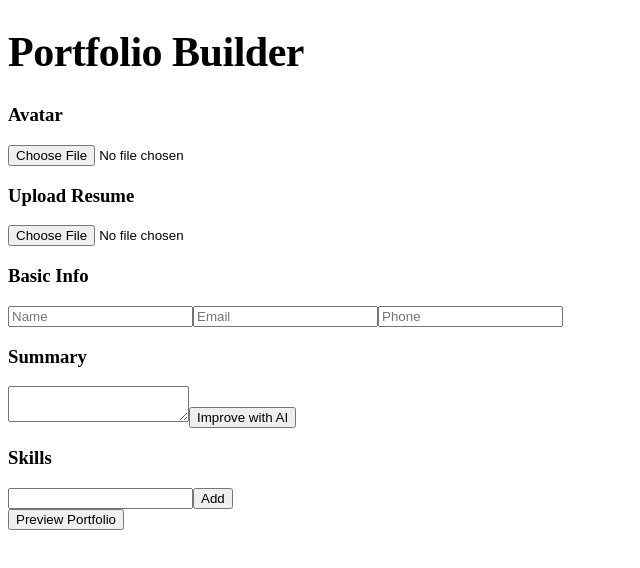
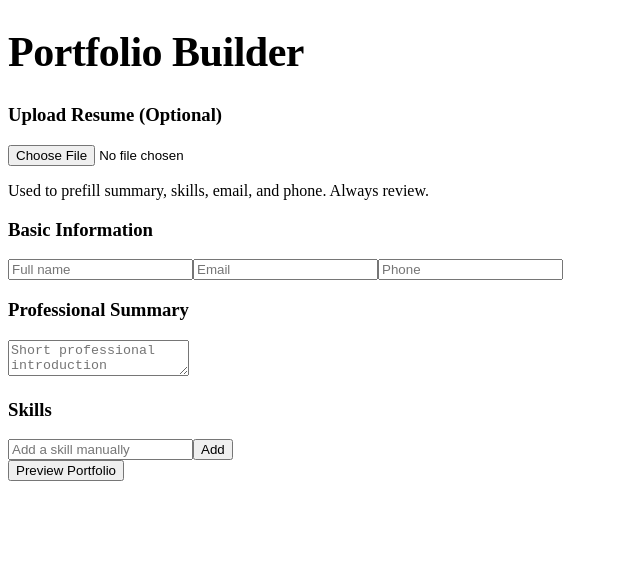
Before and after one commit to Singhakash9/resume-to-portfolio, a Next.js app: page /editor in a window 1280 px wide. Shown: the top 568 px of the page, without its empty margins (0-640 px from the left). Built offline with nearby package versions, Linux system fonts and the light colour scheme.

Commit message:
Fix resume skill normalization and editor state loading

```diff
--- a/app/editor/page.tsx
+++ b/app/editor/page.tsx
@@ -11,25 +11,12 @@ type Experience = {
   details: string;
 };
 
-type Education = {
-  institution: string;
-  degree: string;
-  duration: string;
-};
-
-type Project = {
-  name: string;
-  description: string;
-};
-
 /* ================= SECTION HEADERS ================= */
 
 const SECTION_HEADERS = {
   summary: ["summary", "profile", "about"],
-  skills: ["skills", "technical skills", "core skills"],
+  skills: ["skills", "technical skills", "core skills", "data & tools"],
   experience: ["experience", "work experience", "employment"],
-  education: ["education", "academic"],
-  projects: ["projects", "personal projects"],
 };
 
 /* ================= HELPERS ================= */
@@ -37,15 +24,16 @@ const SECTION_HEADERS = {
 const normalizeText = (text: string) =>
   text.replace(/\r/g, "").replace(/\n{2,}/g, "\n").trim();
 
+/**
+ * Break resume into high-level sections only
+ */
 const segmentResumeText = (raw: string) => {
   const text = normalizeText(raw);
   const lines = text.split("\n");
 
-  const sections: any = {
+  const sections = {
     summary: "",
-    skills: [],
-    education: "",
-    projects: "",
+    skills: [] as string[],
   };
 
   let current: keyof typeof sections | null = null;
@@ -53,11 +41,14 @@ const segmentResumeText = (raw: string) => {
   for (const line of lines) {
     const lower = line.toLowerCase().trim();
 
-    for (const key in SECTION_HEADERS) {
-      if ((SECTION_HEADERS as any)[key].includes(lower)) {
-        current = key as any;
-        continue;
-      }
+    if (SECTION_HEADERS.summary.includes(lower)) {
+      current = "summary";
+      continue;
+    }
+
+    if (SECTION_HEADERS.skills.includes(lower)) {
+      current = "skills";
+      continue;
     }
 
     if (!current || !line.trim()) continue;
@@ -65,11 +56,35 @@ const segmentResumeText = (raw: string) => {
     if (current === "skills") {
       sections.skills.push(line.trim());
     } else {
-      sections[current] += line + " ";
+      sections.summary += line + " ";
     }
   }
 
   return sections;
+};
+
+/**
+ * Convert resume skill paragraphs into clean skill tokens
+ */
+const normalizeSkills = (rawSkills: string[]) => {
+  const cleaned: string[] = [];
+
+  rawSkills.forEach(line => {
+    // Remove category labels like "Business Analysis:"
+    const noCategory = line.replace(/^[A-Za-z &]+:/, "").trim();
+
+    // Split by commas
+    noCategory.split(",").forEach(part => {
+      const skill = part
+        .replace(/\(.*?\)/g, "") // remove explanations
+        .replace(/and /gi, "")
+        .trim();
+
+      if (skill.length > 2) cleaned.push(skill);
+    });
+  });
+
+  return Array.from(new Set(cleaned));
 };
 
 /* ================= COMPONENT ================= */
@@ -80,34 +95,28 @@ export default function EditorPage() {
   const [phone, setPhone] = useState("");
   const [summary, setSummary] = useState("");
 
-  const [avatar, setAvatar] = useState<string | null>(null);
-
   const [skills, setSkills] = useState<string[]>([]);
   const [skillInput, setSkillInput] = useState("");
 
-  const [experience, setExperience] = useState<Experience[]>([]);
-  const [education, setEducation] = useState<Education[]>([]);
-  const [projects, setProjects] = useState<Project[]>([]);
-
-  /* ================= LOAD / SAVE ================= */
+  /* ================= LOAD ================= */
 
   useEffect(() => {
     const saved = localStorage.getItem("portfolioData");
-    if (saved) Object.assign(
-      {
-        setName,
-        setEmail,
-        setPhone,
-        setSummary,
-        setSkills,
-        setExperience,
-        setEducation,
-        setProjects,
-        setAvatar,
-      },
-      JSON.parse(saved)
-    );
+    if (!saved) return;
+
+    try {
+      const d = JSON.parse(saved);
+      setName(d.name || "");
+      setEmail(d.email || "");
+      setPhone(d.phone || "");
+      setSummary(d.summary || "");
+      setSkills(d.skills || []);
+    } catch {
+      console.warn("Invalid saved portfolio data");
+    }
   }, []);
+
+  /* ================= SAVE ================= */
 
   useEffect(() => {
     localStorage.setItem(
@@ -118,20 +127,18 @@ export default function EditorPage() {
         phone,
         summary,
         skills,
-        experience,
-        education,
-        projects,
-        avatar,
       })
     );
-  }, [name, email, phone, summary, skills, experience, education, projects, avatar]);
+  }, [name, email, phone, summary, skills]);
 
   /* ================= UPLOAD ================= */
 
   const handleUpload = async (file: File) => {
     let text = "";
 
-    if (file.name.endsWith(".txt")) text = await file.text();
+    if (file.name.endsWith(".txt")) {
+      text = await file.text();
+    }
 
     if (file.name.endsWith(".docx")) {
       const mammoth = await import("mammoth");
@@ -152,18 +159,14 @@ export default function EditorPage() {
 
     const sections = segmentResumeText(text);
 
-    if (!summary) setSummary(sections.summary.slice(0, 500));
-    if (skills.length === 0) setSkills(sections.skills.slice(0, 15));
-  };
+    if (!summary && sections.summary) {
+      setSummary(sections.summary.slice(0, 500));
+    }
 
-  /* ================= AI (OPTIONAL) ================= */
-
-  const improveWithAI = async () => {
-    alert(
-      "AI enhancement is optional.\n\n" +
-      "You can later plug OpenAI / Gemini here.\n" +
-      "The app works fully without AI."
-    );
+    if (skills.length === 0 && sections.skills.length) {
+      const normalized = normalizeSkills(sections.skills);
+      setSkills(normalized.slice(0, 20));
+    }
   };
 
   /* ================= UI ================= */
@@ -173,44 +176,63 @@ export default function EditorPage() {
       <h1>Portfolio Builder</h1>
 
       <section className="card">
-        <h3>Avatar</h3>
+        <h3>Upload Resume (Optional)</h3>
         <input
           type="file"
-          accept="image/*"
-          onChange={e =>
-            e.target.files &&
-            setAvatar(URL.createObjectURL(e.target.files[0]))
-          }
+          accept=".txt,.docx"
+          onChange={e => e.target.files && handleUpload(e.target.files[0])}
         />
-        {avatar && <img src={avatar} className="avatar" />}
+        <p className="hint">
+          Used to prefill summary, skills, email, and phone. Always review.
+        </p>
       </section>
 
       <section className="card">
-        <h3>Upload Resume</h3>
-        <input type="file" accept=".txt,.docx" onChange={e => e.target.files && handleUpload(e.target.files[0])} />
-      </section>
-
-      <section className="card">
-        <h3>Basic Info</h3>
-        <input placeholder="Name" value={name} onChange={e => setName(e.target.value)} />
+        <h3>Basic Information</h3>
+        <input placeholder="Full name" value={name} onChange={e => setName(e.target.value)} />
         <input placeholder="Email" value={email} onChange={e => setEmail(e.target.value)} />
         <input placeholder="Phone" value={phone} onChange={e => setPhone(e.target.value)} />
       </section>
 
       <section className="card">
-        <h3>Summary</h3>
-        <textarea value={summary} onChange={e => setSummary(e.target.value)} />
-        <button onClick={improveWithAI}>Improve with AI</button>
+        <h3>Professional Summary</h3>
+        <textarea
+          placeholder="Short professional introduction"
+          value={summary}
+          onChange={e => setSummary(e.target.value)}
+        />
       </section>
 
       <section className="card">
         <h3>Skills</h3>
-        <input value={skillInput} onChange={e => setSkillInput(e.target.value)} />
-        <button onClick={() => skillInput && setSkills([...skills, skillInput])}>Add</button>
-        <div className="chips">{skills.map((s, i) => <span key={i}>{s}</span>)}</div>
+        <input
+          placeholder="Add a skill manually"
+          value={skillInput}
+          onChange={e => setSkillInput(e.target.value)}
+        />
+        <button
+          onClick={() => {
+            if (!skillInput.trim()) return;
+            setSkills([...skills, skillInput.trim()]);
+            setSkillInput("");
+          }}
+        >
+          Add
+        </button>
+
+        <div className="chips">
+          {skills.map((s, i) => (
+            <span key={i} className="skill-chip">
+              {s}
+            </span>
+          ))}
+        </div>
       </section>
 
-      <button className="primary" onClick={() => (window.location.href = "/preview/")}>
+      <button
+        className="primary"
+        onClick={() => (window.location.href = "/preview/")}
+      >
         Preview Portfolio
       </button>
     </div>
```
